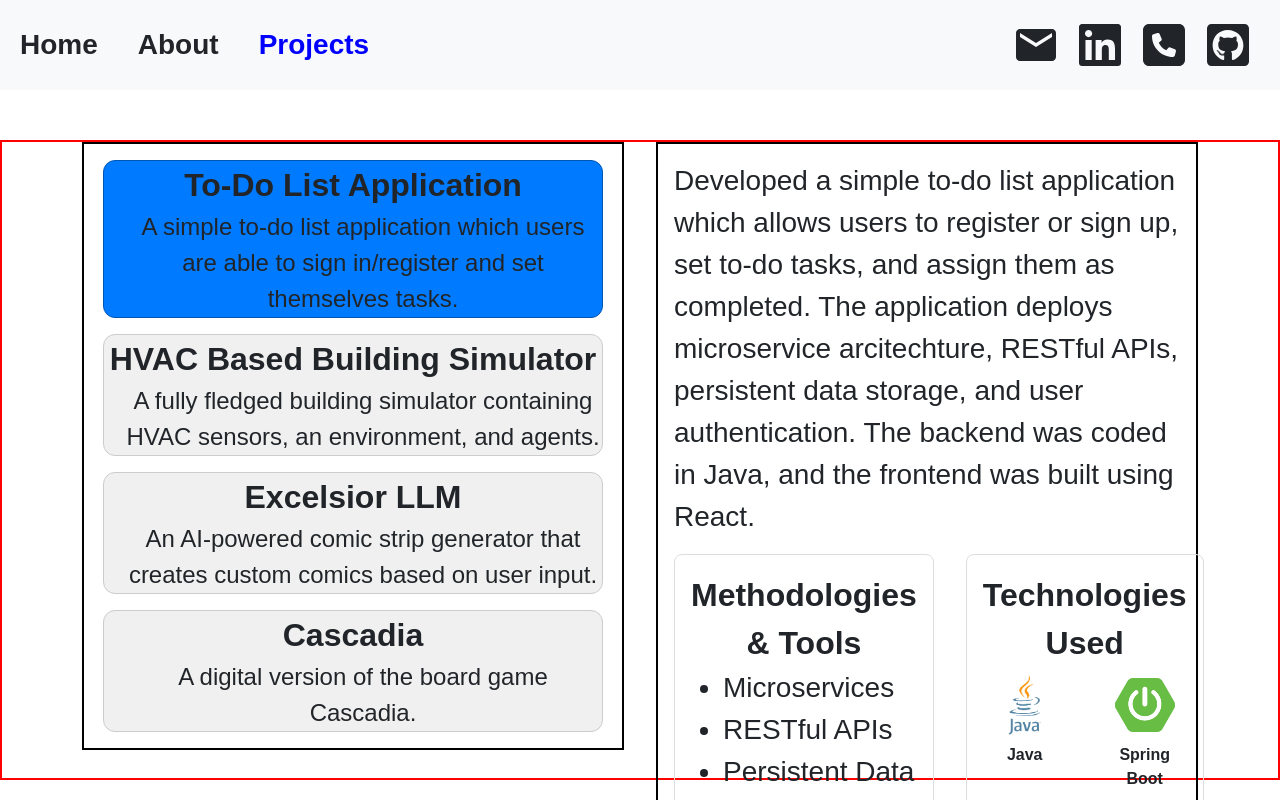
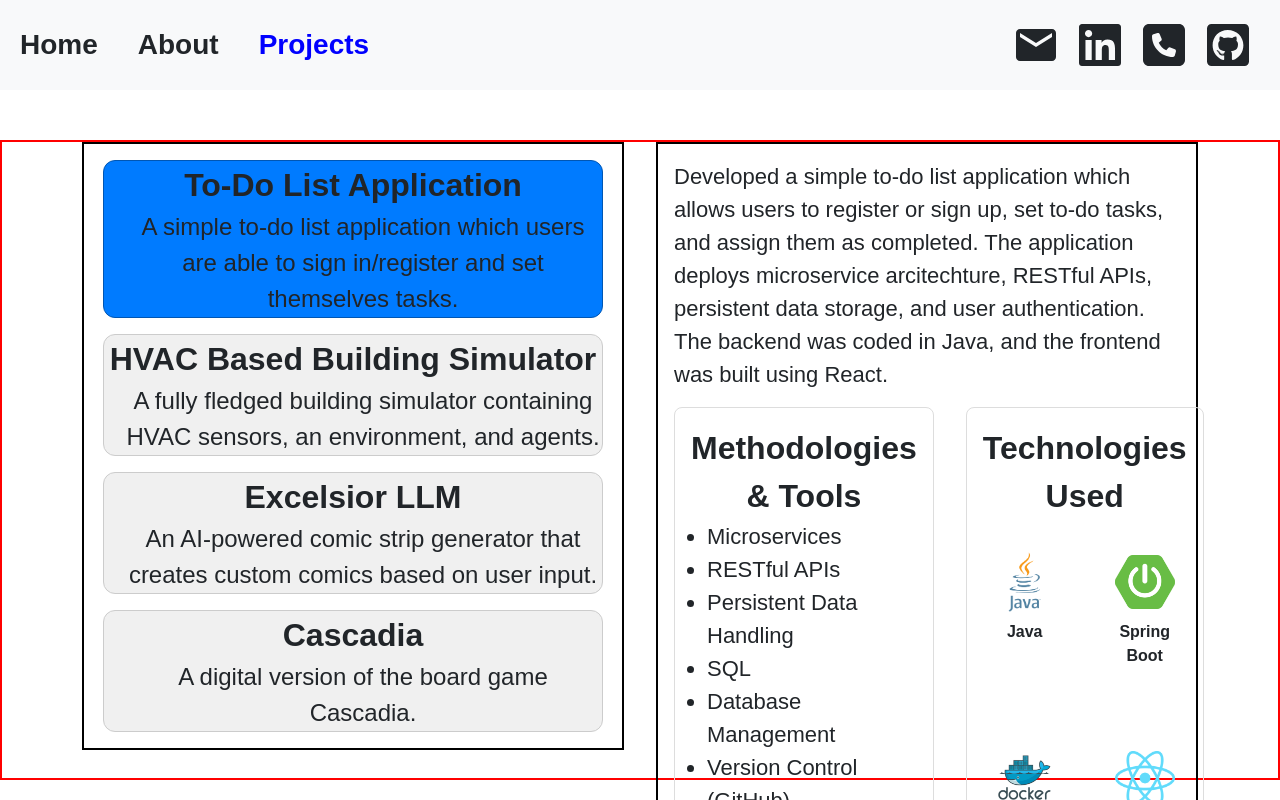
Before and after one commit to handsansanhand/PortfolioWebsite, a React app in the folder portfolio/: page /projectspage in a window 1280 px wide. Both pictures are taken after a click on the element 353 px from the left and 239 px from the top of the page. Shown: the top 800 px of the page. Built offline with nearby package versions, Linux system fonts and the light colour scheme; the HTML template or start-up script is replaced by a standard one.

Commit message:
project details added

```diff
--- a/portfolio/src/components/Projectdetails.css
+++ b/portfolio/src/components/Projectdetails.css
@@ -1,6 +1,6 @@
 .projectDetails{
     height: 700px;
-    font-size: 28px;
+    font-size: 22px;
 }
 .bottomContainer {
   display: flex;
@@ -13,6 +13,8 @@
   border: 1px solid #ddd;
   padding: 1rem;
   border-radius: 8px;
+  display: flex;
+  flex-direction: column;
 }
 .technologiesUsed {
   flex: 1;
@@ -32,8 +34,10 @@ flex-direction: row;
   display: flex;
   gap: 5rem;
   flex-wrap: wrap;
-  margin-top: 0.5rem;
-   justify-content: center;
+  margin-top: 2rem;
+  justify-content: center;
+
+
 }
 .gitHubLinkContainer {
    flex: 1;
@@ -45,3 +49,10 @@ flex-direction: row;
   font-size: 20px;
   font-weight: 700;
 }
+.methodologiesAndToolsList{
+ list-style-type: disc;
+  padding-left: 1rem;
+  text-align: left;
+  margin: auto 0;
+  align-self: center;
+}
--- a/portfolio/src/components/Projectdetails.jsx
+++ b/portfolio/src/components/Projectdetails.jsx
@@ -4,10 +4,48 @@ import './Projectdetails.css';
 function Projectdetails({ selectedProject }) {
   const projectDetails1 = [
     'Developed a simple to-do list application which allows users to register or sign up, set to-do tasks, and assign them as completed. The application deploys microservice arcitechture, RESTful APIs, persistent data storage, and user authentication. The backend was coded in Java, and the frontend was built using React.',
-    'Details for HVAC Based Building Simulator...',
-    'Details for Excelsior LLM...',
+    'As part of my final year project at U.C.D, I developed a building simulator from scratch. This simulator contains HVAC (Heating, Ventilation, and Air Conditioning) sensors and heavily utilises WoT (Web of Things) technology. As well as the building aspect of the simulation, there is also a decision-making agent who exists inside the building, and a temperature + light level simulation model which changes based on the current time within the simulation. This project was coded in Java + JavaScript and deployed microservice architecture and RESTful APIs.',
+    'Working as a group, I contributed towards the creation and development of an AI powered Java-coded program which generates a comic based on the user’s input, complete with characters, narrators, poses, backgrounds, and a multitude of different layouts which the comic may be structured. The program works with OpenAI’s completions, embeddings and moderation APIs, and works with a database for storing poses and backgrounds.',
     'Details for Cascadia...'
   ];
+  const methodologiesAndTools = [
+    [
+      'Microservices',
+      'RESTful APIs',
+      'Persistent Data Handling',
+      'SQL',
+      'Database Management',
+      'Version Control (GitHub)'
+    ],
+     [
+      'Web of Things (WoT)',
+      'Internet of Things (IoT)',
+      'Microservices',
+      'RESTful APIs',
+      'HTTP/CoAP',
+      'System Design',
+      'Unit Testing',
+      'Simulations',
+      'JQuery',
+      'Version Control (GitHub)'
+    ],
+     [
+      'Artificial Intelligence (AI)',
+      'Large Language Models (LLMs)',
+      'API Integration',
+      'Prompting',
+      'Unit Testing',
+      'Group Work',
+      'Agile Software Development',
+      'Version Control (GitHub)'
+    ],
+     [
+      'Microservices',
+      'RESTful APIs',
+      'Persistent Data Handling',
+      'SQL'
+    ],
+  ]
   const logoItems = [
       [
     { src: "Java_programming_language_logo.svg.png", alt: "Java Logo", label: "Java" },
@@ -23,6 +61,7 @@ function Projectdetails({ selectedProject }) {
     { src: "docker.png", alt: "Docker Logo", label: "Docker" },
     { src: "github.png", alt: "GitHub Logo", label: "GitHub" },
     { src: "maven.png", alt: "Maven Logo", label: "Maven" },
+     {src: "JavaScript-Logo-300x169.png", alt:"JavaScript Logo", label:"JavaScript"}
   ],
   [
     { src: "Java_programming_language_logo.svg.png", alt: "Java Logo", label: "Java" },
@@ -51,12 +90,13 @@ function Projectdetails({ selectedProject }) {
   <div className="bottomContainer">
     <div className="bottomColumn">
       <div className="containerTitle">Methodologies & Tools</div>
-      <ul>
-        <li>Microservices</li>
-        <li>RESTful APIs</li>
-        <li>Persistent Data Handling</li>
-        <li>SQL</li>
-    </ul>
+
+        <ul className="methodologiesAndToolsList">
+    {methodologiesAndTools[selectedProject].map((methodology, index) => (
+      <li key={index}>{methodology}</li>
+    ))}
+  </ul>
+
     </div>
     <div className="technologiesUsed">
       <div className="containerTitle">Technologies Used</div>
@@ -68,7 +108,7 @@ function Projectdetails({ selectedProject }) {
     </div>
   </div> <div className="gitHubLinkContainer">
                 GitHub Link:
-  <a
+   <a
     href={gitHubLink[selectedProject]}
     target="_blank"
     rel="noopener noreferrer"
```
